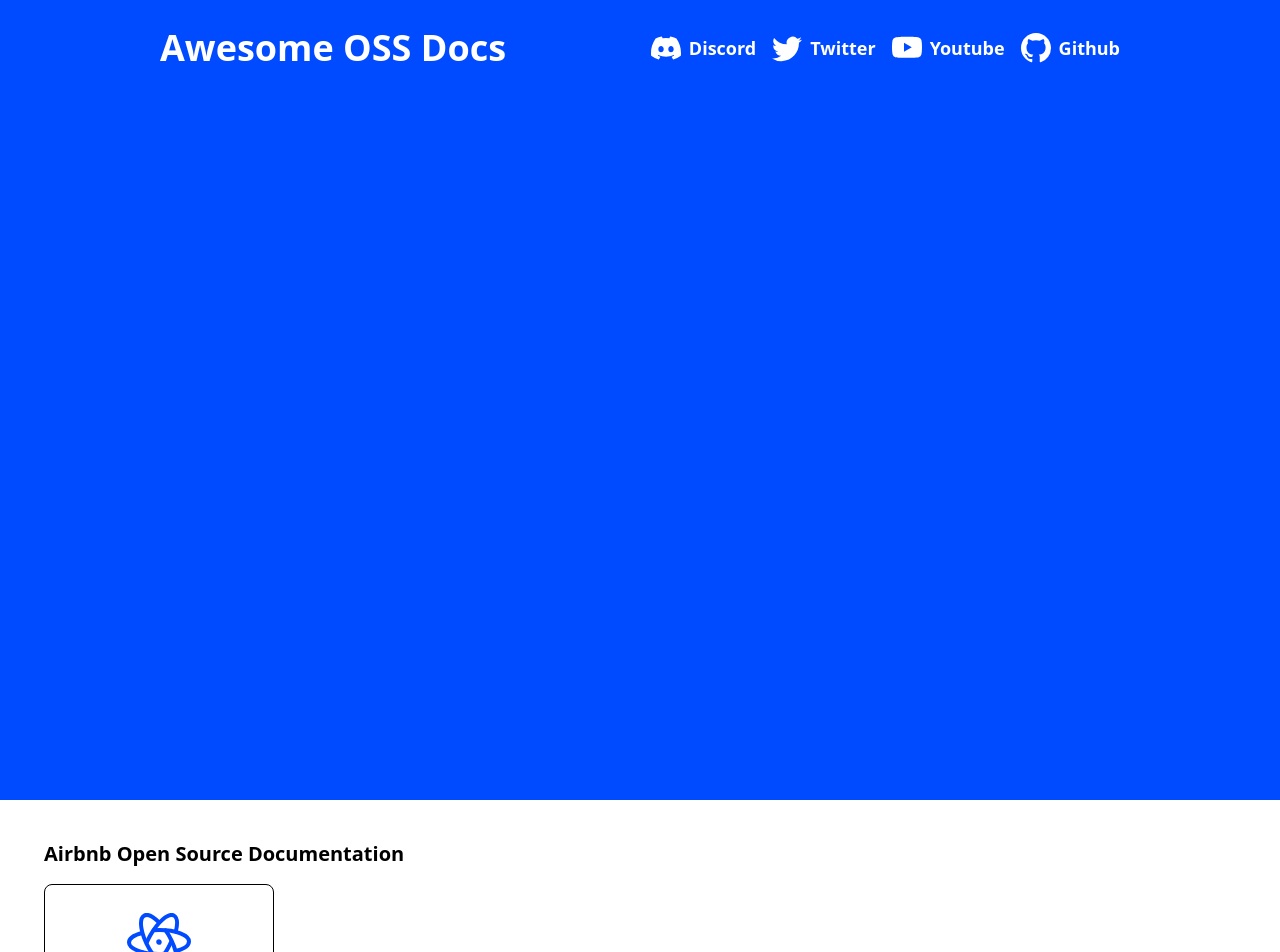
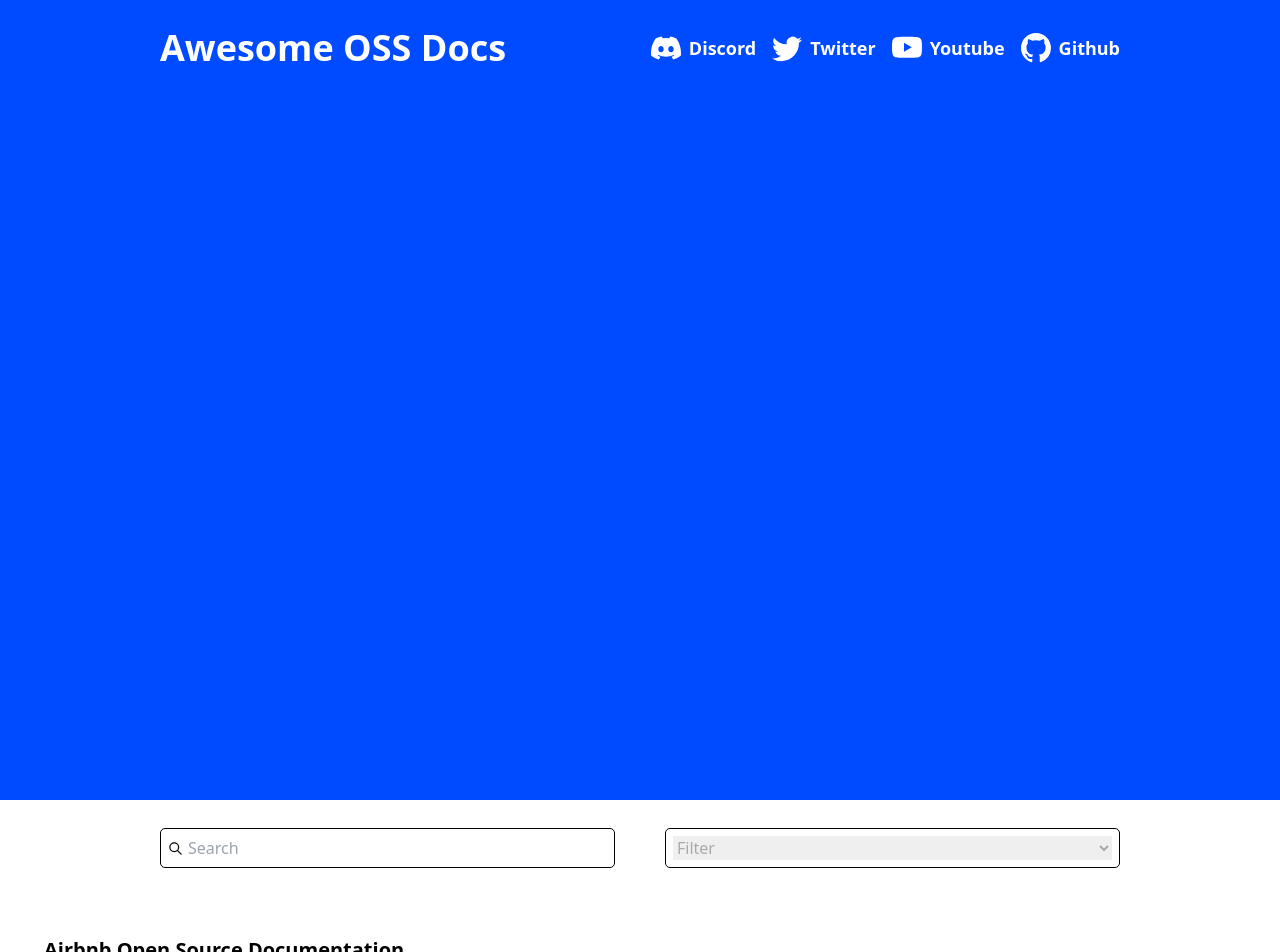
Before and after one commit to saintmalik/awesome-oss-docs, a React (Vite) app in the folder awesome-oss-docs/: page / in a window 1280 px wide. Shown: the top 952 px of the page. Built offline with nearby package versions, Linux system fonts and the light colour scheme.

Commit message:
search and filter bar feature

```diff
--- a/awesome-oss-docs/src/component/Home.jsx
+++ b/awesome-oss-docs/src/component/Home.jsx
@@ -1,16 +1,20 @@
+import React from 'react'
 import Header from './Header'
-import Card from './card'
-
+import Card from './Card'
+import SearchFilter from './searchFilter'
 
 const Home = () => {
   return (
     <>
-    <div className=' bg-bgColor h-screen w-screen py-7 px-40'>
-        <Header/>
-    </div>
-    <div>
-      <Card />
-    </div>
+      <div className='bg-bgColor h-screen w-screen py-7 px-40'>
+        <Header />
+      </div>
+      <div className='w-screen py-7 px-40'>
+        <SearchFilter />
+      </div>
+      <div>
+        <Card />
+      </div>
     </>
   )
 }
--- /dev/null
+++ b/awesome-oss-docs/src/component/searchFilter.jsx
@@ -0,0 +1,54 @@
+import React, { useState } from 'react';
+import SearchIcon from './imgs/search.svg';
+
+const App = () => {
+  const [searchText, setSearchText] = useState('');
+  const [selectedFilter, setSelectedFilter] = useState('all');
+
+  const handleSearch = () => {
+    // Implement your search logic here
+    console.log(`Searching for "${searchText}" with filter "${selectedFilter}"`);
+  };
+
+  return (
+    <div style={{ display: 'flex', alignItems: 'center', gap: '50px', maxWidth: '100%' }}>
+      {/* Search Bar */}
+      <div style={{ flex: 1, display: 'flex', alignItems: 'center', borderRadius: '5px', border: '1px solid #000', padding: '7px' }}>
+        <div style={{ position: 'relative', display: 'flex', alignItems: 'center', width: '100%' }}>
+          {searchText === '' && (
+            <img
+              src={SearchIcon}
+              alt="Search"
+              style={{ width: '15px', marginRight: '5px' }}
+            />
+          )}
+          <input
+            type="text"
+            className="form-control"
+            placeholder={searchText ? '' : 'Search'}
+            value={searchText}
+            onChange={(e) => setSearchText(e.target.value)}
+            style={{ flex: 1, border: 'none', outline: 'none' }}
+          />
+        </div>
+      </div>
+
+      {/* Filter Bar */}
+      <div style={{ flex: 1, display: 'flex', alignItems: 'center', borderRadius: '5px', border: '1px solid #000', padding: '7px' }}>
+        <select
+          className="form-select"
+          value={selectedFilter}
+          onChange={(e) => setSelectedFilter(e.target.value)}
+          style={{ flex: 1, border: 'none', outline: 'none', marginLeft: 'auto', color: '#A9A9A9'}}
+        >
+          <option value="all">Filter</option>
+          <option value="option1">Option 1</option>
+          <option value="option2">Option 2</option>
+          <option value="option3">Option 3</option>
+        </select>
+      </div>
+    </div>
+  );
+};
+
+export default App;
```
Also changed, not shown: awesome-oss-docs/.yarnrc.yml (added), awesome-oss-docs/src/component/imgs/search.svg (added), 1 other file (tests, documents, lock files or other folders).
